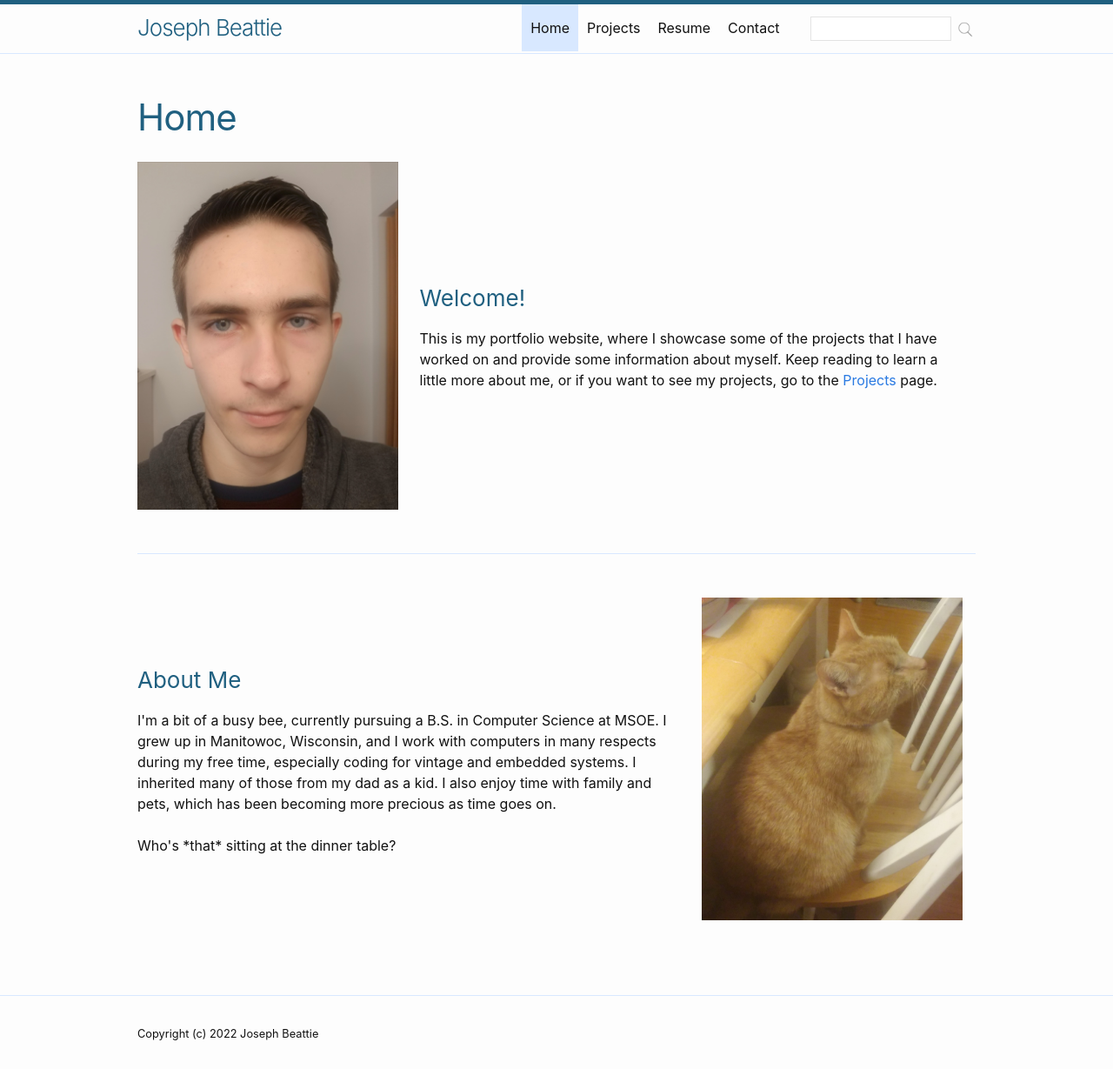
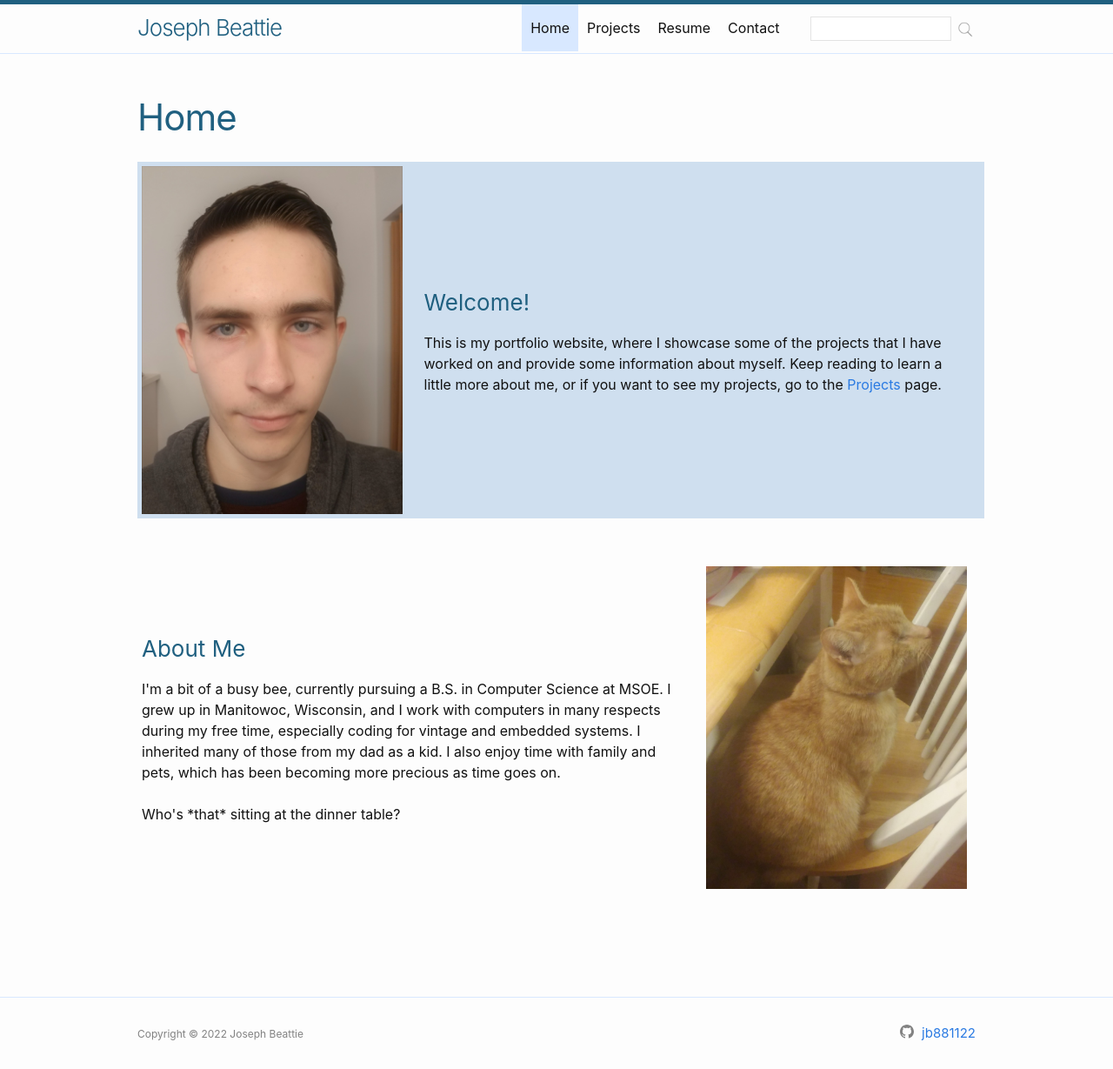
Before and after one commit to jb881122/jb881122.github.io, a Jekyll site: the page built from index.md, in a window 1280 px wide and 1229 px high. Shown: the whole window at 87% size. Built offline with Jekyll 4.4.1, drawn with Linux system fonts in a browser that asks for light colours; nearby versions of some CDN libraries.

Commit message:
Make the pages look less empty

```diff
--- a/_config.yml
+++ b/_config.yml
@@ -11,6 +11,7 @@ author:
 no_footer_title: true
 no_footer_author: true
 copyright: Copyright (c) 2022 Joseph Beattie
+github_username: jb881122
 
 # Tipue Search settings
 tipue_search:
--- a/_includes/footer.html
+++ b/_includes/footer.html
@@ -7,9 +7,9 @@
     <h2 class="footer-heading">{{ site.title | escape }}</h2>
     {%- endif -%}
 
-    {%- if site.email or site.no_footer_author != true -%}
     <div class="footer-col-wrapper">
-      <div class="footer-col footer-col-1">
+      <div class="footer-col footer-col-1{% unless site.description %}-wide{% endunless %}">
+        {%- if site.email or site.no_footer_author != true -%}
         <ul class="contact-list">
           <li class="p-name">
             {%- if site.no_footer_author != true -%}
@@ -24,22 +24,21 @@
             <li><a class="u-email" href="mailto:{{ site.email }}">{{ site.email }}</a></li>
             {%- endif -%}
         </ul>
+        {%- endif -%}
+        {%- if site.copyright -%}
+        <small class="p-name">{{ site.copyright | escape | replace: "(c)", "&#169;" }}</small>
+        {%- endif -%}
       </div>
 
-      <div class="footer-col footer-col-2">
+      <div class="footer-col footer-col-2{% unless site.description %}-wide{% endunless %}">
         {%- include social.html -%}
       </div>
 
+      {%- if site.description -%}
       <div class="footer-col footer-col-3">
         <p>{{- site.description | escape -}}</p>
       </div>
-    </div>
-    {%- endif -%}
-
-    {%- if site.copyright -%}
-      <small class="p-name">{{ site.copyright | escape }}</small>
-    {%- endif -%}
-
+      {%- endif -%}
     </div>
 
   </div>
--- a/_sass/minima.scss
+++ b/_sass/minima.scss
@@ -28,7 +28,7 @@ $table-text-align: left !default;
 $content-width:    1024px !default;
 
 $on-palm:          600px !default;
-$on-palm-header:   799px !default;
+$on-palm-header:   700px !default;
 $on-laptop:        848px !default;
 
 // Use media queries like this:
--- a/_sass/minima/_layout.scss
+++ b/_sass/minima/_layout.scss
@@ -132,6 +132,7 @@
 .social-media-list {
   list-style: none;
   margin-left: 0;
+  margin-bottom: 0;
 }
 
 .footer-col-wrapper {
@@ -143,7 +144,7 @@
 
 .footer-col {
   float: left;
-  margin-bottom: $spacing-unit / 2;
+  margin-bottom: 0;
   padding-left: $spacing-unit / 2;
 }
 
@@ -152,9 +153,20 @@
   width:         calc(35% - (#{$spacing-unit} / 2));
 }
 
+.footer-col-1-wide {
+  width: -webkit-calc(70% - (#{$spacing-unit} / 2));
+  width:         calc(70% - (#{$spacing-unit} / 2));
+}
+
 .footer-col-2 {
   width: -webkit-calc(20% - (#{$spacing-unit} / 2));
   width:         calc(20% - (#{$spacing-unit} / 2));
+}
+
+.footer-col-2-wide {
+  width: -webkit-calc(30% - (#{$spacing-unit} / 2));
+  width:         calc(30% - (#{$spacing-unit} / 2));
+  text-align: right;
 }
 
 .footer-col-3 {
@@ -175,11 +187,13 @@
   }
 }
 
-@include media-query($on-palm-header) {
+@include media-query($on-palm) {
   .footer-col {
     float: none;
     width: -webkit-calc(100% - (#{$spacing-unit} / 2));
     width:         calc(100% - (#{$spacing-unit} / 2));
+    text-align: center;
+    margin-bottom: $spacing-unit / 2;
   }
 }
 
@@ -244,6 +258,13 @@
 h1, h2, h3, h4 {
   color: $theme-color-dark;
 
+  @include media-query($on-palm) {
+    width: 100%;
+    text-align: center;
+  }
+}
+
+.mobile-center {
   @include media-query($on-palm) {
     width: 100%;
     text-align: center;
@@ -352,7 +373,8 @@ h1, h2, h3, h4 {
 
 .about-container {
   width: 100%;
-  padding-top: 50px;
+  padding: 5px;
+  margin-top: 50px;
 
   .about-text {
     display: inline-block;
@@ -388,8 +410,9 @@ h1, h2, h3, h4 {
 
 .home-container {
   width: 100%;
-  padding-bottom: 50px;
-  border-bottom: 1px solid $theme-color-light;
+  padding: 5px;
+  margin-bottom: 50px;
+  background-color: #cfdfef;
 
   .home-text {
     display: inline-block;
```
Also changed, not shown: contact.md (+5 -1 lines), resume.md (+1 -1 lines).
